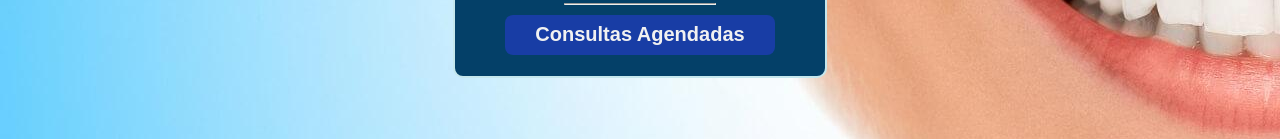
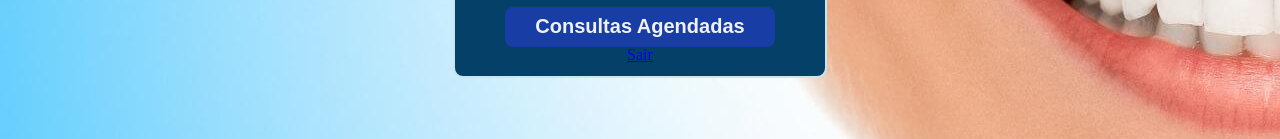
Before and after one commit to MatheusZamo/cadastro-odontologia, a plain HTML site: page cadastro.html in a window 1280 px wide. Shown: the part 466-605 px from the top of the page. Drawn offline with Linux system fonts and the light colour scheme; a web font is replaced by a local one.

Commit message:
Update cadastro.html

```diff
--- a/cadastro.html
+++ b/cadastro.html
@@ -25,6 +25,7 @@
         <button class="btn" id="btn__cadastrar">Cadastrar</button>
         <hr>
         <button class="btn" id="btn__consultas">Consultas Agendadas </button>
+        <a id="btnSair" href="index.html">Sair</a>
     </div>
     <div class="concluido">
         <svg class="concluido__icon" xmlns="http://www.w3.org/2000/svg" width="25" height="25" viewBox="0 0 2048 2048"><path fill="currentColor" d="m1902 196l121 120L683 1657L25 999l121-121l537 537L1902 196z"/></svg>
```
